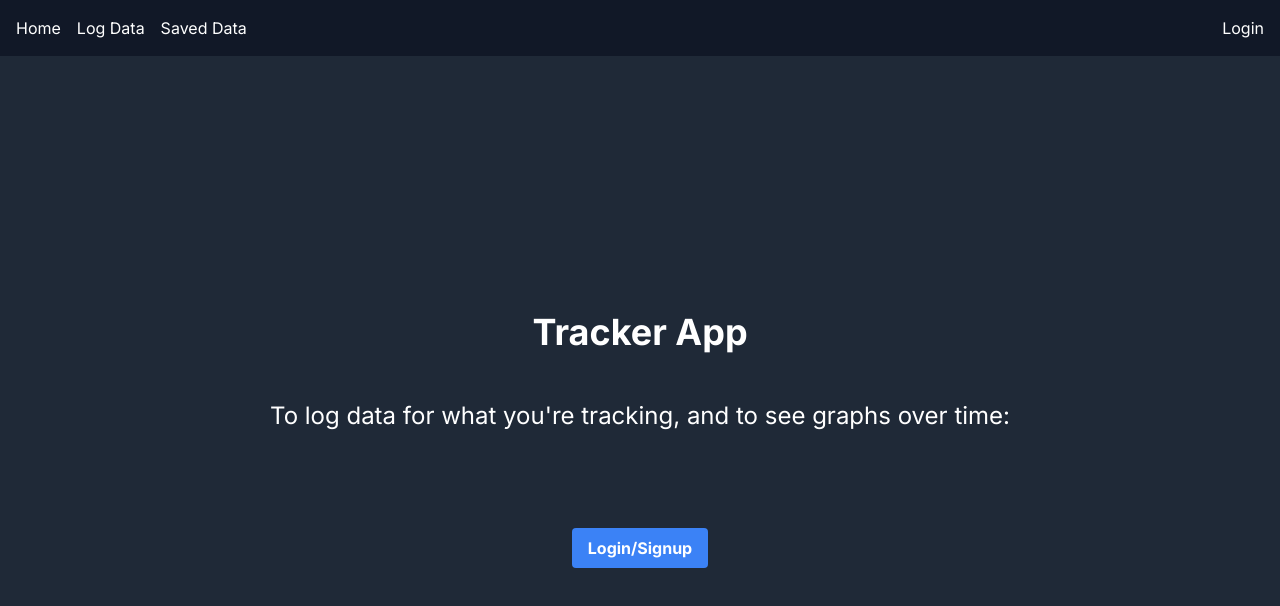
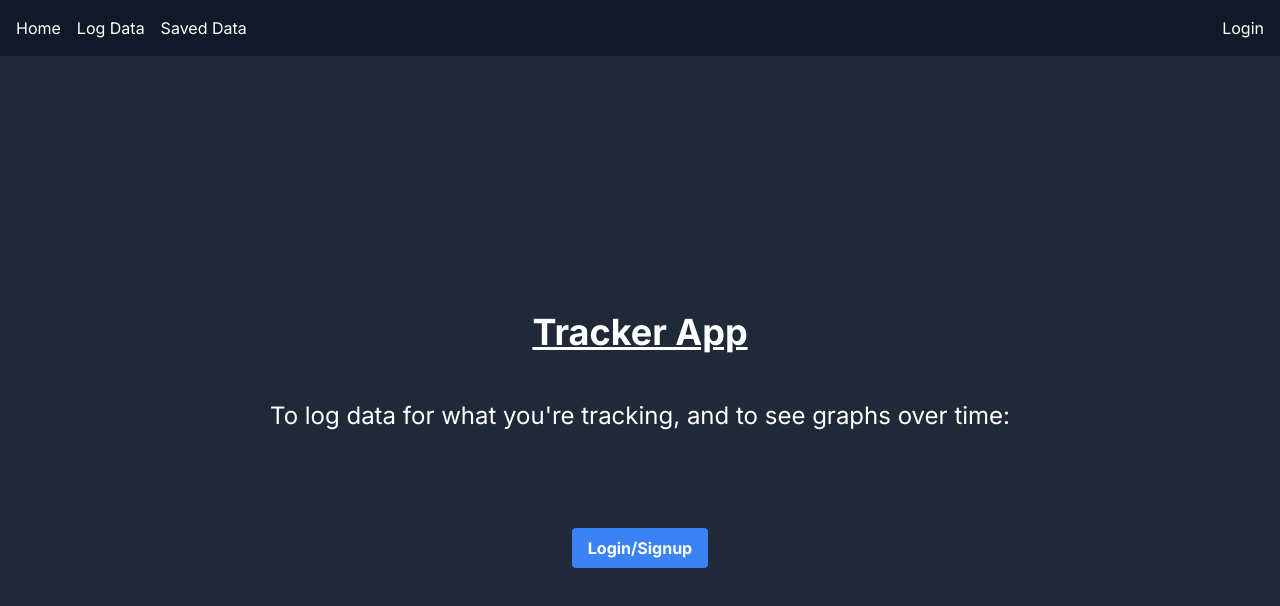
Before and after one commit to brigittegoelerslough/data-logger-app, a Next.js app: page / in a window 1280 px wide. Shown: the top 606 px of the page. Built offline with nearby package versions, Linux system fonts and the light colour scheme; no server answers.

Commit message:
update logout features

```diff
--- a/app/page.js
+++ b/app/page.js
@@ -11,7 +11,7 @@ export default async function Home() {
   return (
     <main className="bg-gray-800 min-h-screen flex items-center justify-center text-center text-white ">
       <div>
-        <h1 className="text-4xl font-bold mb-12 text-underline"> Tracker App </h1>
+        <h1 className="text-4xl font-bold mb-12 underline"> Tracker App </h1>
         <h1 className="text-2xl mb-16"> To log data for what you're tracking, and to see graphs over time: </h1>
         <button
         className="bg-blue-500 hover:bg-blue-700 text-white font-bold py-2 px-4 rounded my-8"
--- a/app/saved-data/page.jsx
+++ b/app/saved-data/page.jsx
@@ -12,7 +12,7 @@ export default async function SavedData() {
         if (error){
             console.error('Error fetching things:', error)}
         things = thingsData;}
-    let header = 'Saved Things';
+    let header = 'Saved Data';
     if (!things.length){
         header = 'Save some things to see your data'}
     if (!userData.user){
@@ -27,6 +27,7 @@ export default async function SavedData() {
         <main className="bg-gray-800 min-h-screen items-center justify-center text-center text-white p-4">
 
             <div>
+                <h1 className="text-4xl font-bold mb-4 underline">{header}</h1>
                 <ChartSelector things={things}/>
             </div>
 
```
